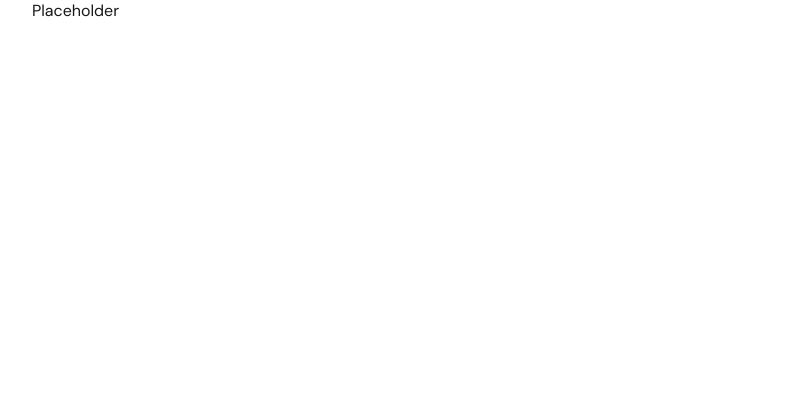
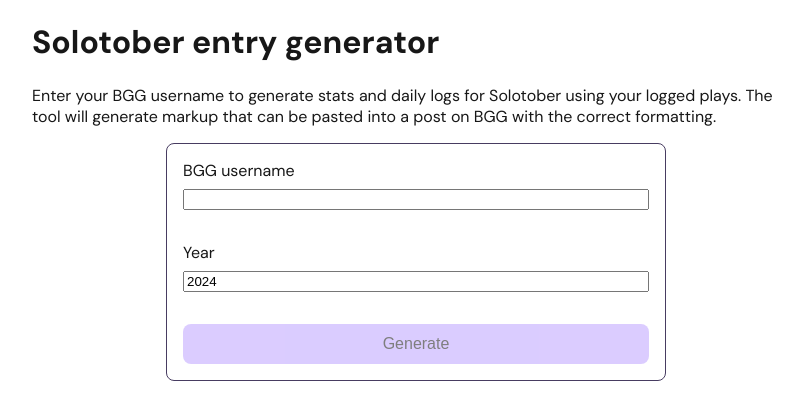
Before and after one commit to olivvybee/board-game-tools, a Next.js app: page /solotober in a window 1280 px wide. Shown: the top 420 px of the page, without its empty margins (224-1027 px from the left). Built offline with nearby package versions, Linux system fonts and the light colour scheme.

Commit message:
Add form for entering username and year

```diff
--- /dev/null
+++ b/app/solotober/ConfigForm/ConfigForm.module.css
@@ -0,0 +1,16 @@
+.form {
+  display: flex;
+  flex-direction: column;
+  gap: 32px;
+  max-width: 500px;
+  margin: 0 auto;
+  border: 1px solid var(--primary-muted);
+  padding: 16px;
+  border-radius: 8px;
+}
+
+.field {
+  display: flex;
+  flex-direction: column;
+  gap: 8px;
+}
--- /dev/null
+++ b/app/solotober/ConfigForm/ConfigForm.tsx
@@ -0,0 +1,59 @@
+'use client';
+
+import { SubmitEvent, useState } from 'react';
+import { Button } from '@/components/Button';
+
+import styles from './ConfigForm.module.css';
+import { useRouter } from 'next/navigation';
+
+export const ConfigForm = () => {
+  const router = useRouter();
+
+  const now = new Date();
+  const currentYear = now.getFullYear();
+  const defaultYear = now.getMonth() >= 9 ? currentYear : currentYear - 1;
+
+  const [username, setUsername] = useState('');
+  const [year, setYear] = useState(defaultYear.toString());
+
+  const parsedYear = parseInt(year);
+  const isYearValid =
+    !isNaN(parsedYear) && parsedYear >= 2000 && parsedYear <= currentYear;
+
+  const onSubmit = (e: SubmitEvent<HTMLFormElement>) => {
+    e.preventDefault();
+
+    router.push(`/solotober/${username}/${parsedYear}`);
+  };
+
+  return (
+    <form onSubmit={onSubmit} className={styles.form}>
+      <div className={styles.field}>
+        <label htmlFor="username">BGG username</label>
+        <input
+          id="username"
+          name="username"
+          type="text"
+          value={username}
+          onChange={(e) => setUsername(e.target.value)}
+        />
+      </div>
+
+      <div className={styles.field}>
+        <label htmlFor="year">Year</label>
+        <input
+          id="year"
+          type="number"
+          min={2000}
+          max={currentYear}
+          value={year}
+          onChange={(e) => setYear(e.target.value)}
+        />
+      </div>
+
+      <Button type="submit" disabled={!username || !isYearValid}>
+        Generate
+      </Button>
+    </form>
+  );
+};
--- /dev/null
+++ b/app/solotober/layout.tsx
@@ -0,0 +1,15 @@
+import { Metadata } from 'next';
+
+const SolotoberLayout = ({ children }: LayoutProps<'/solotober'>) => (
+  <>
+    <h1>Solotober entry generator</h1>
+
+    {children}
+  </>
+);
+
+export default SolotoberLayout;
+
+export const metadata: Metadata = {
+  title: 'Solotober entry generator',
+};
--- a/app/solotober/page.tsx
+++ b/app/solotober/page.tsx
@@ -1,5 +1,17 @@
-const SolotoberPage = async () => {
-  return <div>Placeholder</div>;
+import { ConfigForm } from './ConfigForm/ConfigForm';
+
+const SolotoberPage = () => {
+  return (
+    <>
+      <p>
+        Enter your BGG username to generate stats and daily logs for Solotober
+        using your logged plays. The tool will generate markup that can be
+        pasted into a post on BGG with the correct formatting.
+      </p>
+
+      <ConfigForm />
+    </>
+  );
 };
 
 export default SolotoberPage;
```
